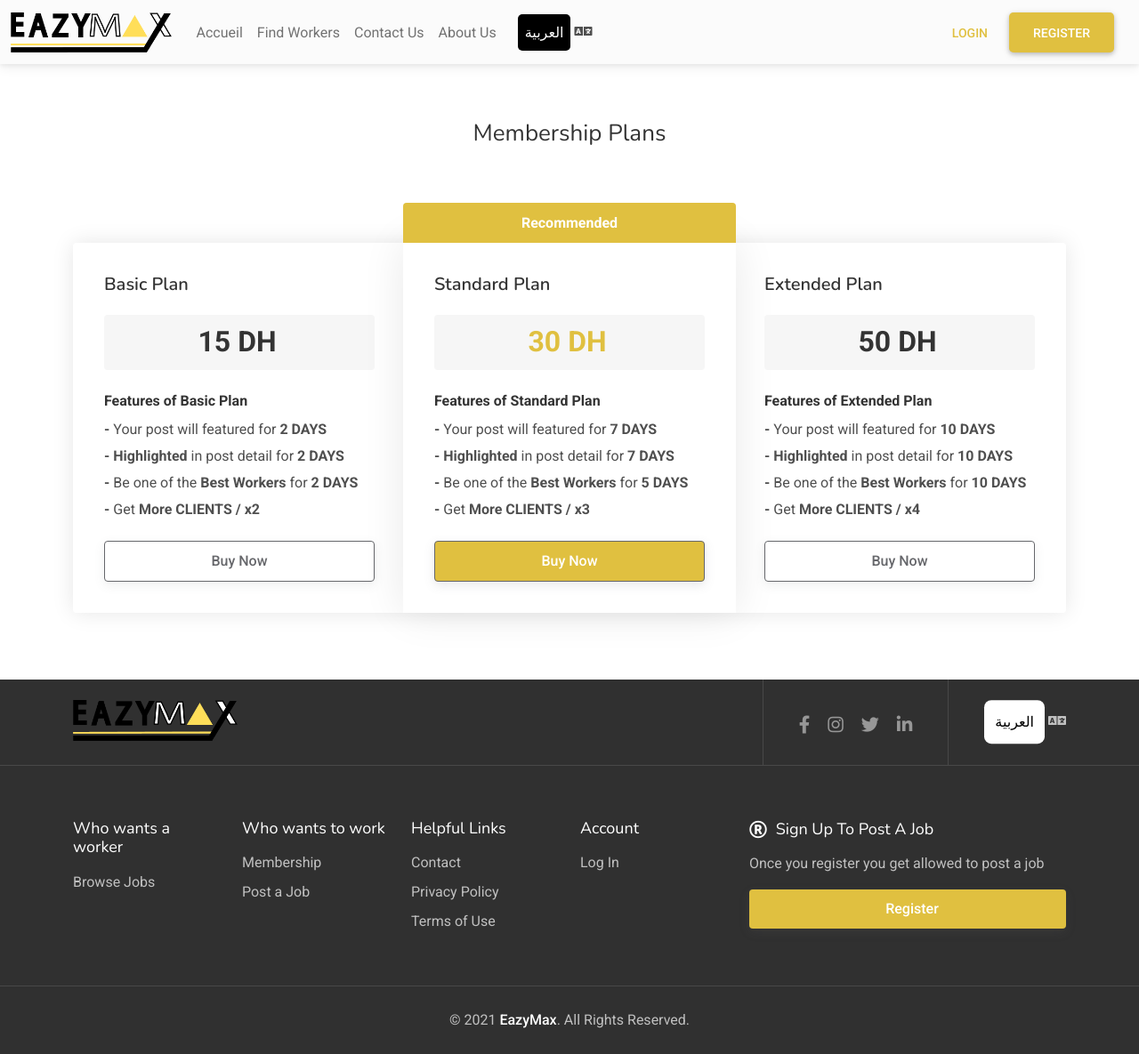
After one commit to Vazimax/eazymax-v2, a Django app: page /fr/memberships/ in a window 1280 px wide. The commit adds this page. Shown: the whole page at 89% size. Run offline with Django 3.2, Linux system fonts and the light colour scheme; some libraries are stand-ins or nearby versions; some web fonts are replaced.

Commit message:
translate some pages , and fixing a few bugs

```diff
--- a/post/templates/jobs.html
+++ b/post/templates/jobs.html
@@ -80,7 +80,7 @@
 					{% endfor %}
 				{% else %}
 				<br>
-					<h2> - {% trans "SORRY ! There is no result" %} :(</h2>
+					<h2> {% trans "SORRY ! There is no result" %} :(</h2>
 				<br>
 				{% endif %}
 
--- a/post/templates/membershipprem.html
+++ b/post/templates/membershipprem.html
@@ -150,5 +150,7 @@ const csrftoken = getCookie('csrftoken');
   }).render('#paypal-button-container');
   </script>
 
+<br>
+<br>
 
 {% endblock %}
--- /dev/null
+++ b/post/templates/memberships.html
@@ -0,0 +1,93 @@
+{% extends 'base.html' %}
+{% load i18n %}
+{% load static %}
+{% block content %}
+
+
+<!-- Membership Plans -->
+{% if userx.sta  or userx.prem or userx.vip  %}
+<center>
+	<h2>{% trans "Sorry" %}</h2>
+	<p>{% trans "You already have a membership" %}</p>
+</center>
+{% else %}
+<div class="section padding-top-60 padding-bottom-75">
+	<div class="container">
+		<div class="row">
+
+			<div class="col-xl-12">
+				<!-- Section Headline -->
+				<div class="section-headline centered margin-top-0 margin-bottom-35">
+					<h1>{% trans "Membership Plans" %}</h1>
+				</div>
+			</div>
+
+
+			<div class="col-xl-12">
+
+				<!-- Billing Cycle  -->
+				<div class="billing-cycle-radios margin-bottom-70">
+				</div>
+
+				<!-- Pricing Plans Container -->
+				<div class="pricing-plans-container">
+
+					<!-- Plan -->
+					<div class="pricing-plan">
+						<h3>{% trans "Basic Plan" %}</h3>
+						<div class="pricing-plan-label billed-monthly-label"><strong>15 DH</strong></div>
+						<div class="pricing-plan-features">
+							<strong>{% trans "Features of Basic Plan" %}</strong>
+							<ul>
+								<li>{% trans "<b>-</b> Your post will featured for <b>2 DAYS</b>" %}</li>
+								<li>{% trans "<b>- Highlighted</b> in post detail for <b>2 DAYS</b>" %}</li>
+								<li>{% trans "<b>- </b> Be one of the <b>Best Workers</b> for <b>2 DAYS</b>" %}</li>
+								<li>{% trans "<b>-</b> Get <b>More CLIENTS / x2</b>" %}</li>
+							</ul>
+						</div>
+						<a href="{% url 'membershipsta' %}" class="button full-width margin-top-20">Buy Now</a>
+					</div>
+
+					<!-- Plan -->
+					<div class="pricing-plan recommended">
+						<div class="recommended-badge">{% trans "Recommended" %}</div>
+						<h3>{% trans "Standard Plan" %}</h3>
+						<div class="pricing-plan-label billed-monthly-label"><strong>30 DH</strong></div>
+						<div class="pricing-plan-features">
+							<strong>{% trans "Features of Standard Plan" %}</strong>
+							<ul>
+								<li>{% trans "<b>-</b> Your post will featured for <b>7 DAYS</b>" %}</li>
+								<li>{% trans "<b>- Highlighted</b> in post detail for <b>7 DAYS</b>" %}</li>
+								<li>{% trans "<b>- </b> Be one of the <b>Best Workers</b> for <b>5 DAYS</b>" %}</li>
+								<li>{% trans "<b>-</b> Get <b>More CLIENTS / x3</b>" %}</li>
+							</ul>
+						</div>
+						<a href="{% url 'membershipprem' %}" class="button full-width margin-top-20">Buy Now</a>
+					</div>
+
+					<!-- Plan -->
+					<div class="pricing-plan">
+						<h3>{% trans "Extended Plan" %}</h3>
+						<div class="pricing-plan-label billed-monthly-label"><strong>50 DH</strong></div>
+
+						<div class="pricing-plan-features">
+							<strong>{% trans "Features of Extended Plan" %}</strong>
+							<ul>
+								<li>{% trans "<b>-</b> Your post will featured for <b>10 DAYS</b>" %}</li>
+								<li>{% trans "<b>- Highlighted</b> in post detail for <b>10 DAYS</b>" %}</li>
+								<li>{% trans "<b>- </b> Be one of the <b>Best Workers</b> for <b>10 DAYS</b>" %}</li>
+								<li>{% trans "<b>-</b> Get <b>More CLIENTS / x4</b>" %}</li>
+							</ul>
+						</div>
+						<a href="{% url 'membershipvip' %}" class="button full-width margin-top-20">Buy Now</a>
+					</div>
+				</div>
+
+			</div>
+
+		</div>
+	</div>
+</div>
+<!-- Membership Plans / End-->
+{% endif %}
+{% endblock %}
--- a/post/templates/membershipsta.html
+++ b/post/templates/membershipsta.html
@@ -149,5 +149,7 @@ const csrftoken = getCookie('csrftoken');
   }).render('#paypal-button-container');
   </script>
 
+<br>
+<br>
 
 {% endblock %}
--- a/post/templates/membershipvip.html
+++ b/post/templates/membershipvip.html
@@ -149,5 +149,7 @@ const csrftoken = getCookie('csrftoken');
   }).render('#paypal-button-container');
   </script>
 
+<br>
+<br>
 
 {% endblock %}
--- a/post/urls.py
+++ b/post/urls.py
@@ -7,6 +7,7 @@ urlpatterns = [
     path('about_us/',about_us,name="about"),
     path('contact/',contact,name="contact"),
 
+    path('memberships/',memberships,name="memberships"),
     path('membershipsta/',membershipsta,name="membershipsta"),
     path('membershipprem/',membershipprem,name="membershipprem"),
     path('membershipvip/',membershipvip,name="membershipvip"),
--- a/post/views.py
+++ b/post/views.py
@@ -39,11 +39,11 @@ def home(request):
                 pass
 
         featured_posts = list(Post.objects.filter(hot = True))
-        featured_jobs = random.sample(featured_posts,1)
+        featured_jobs = random.sample(featured_posts,2)
 
         posts = Post.objects.filter(poster_id=request.user.id)
         profilex = list(Profile.objects.filter(Q(vip=True) | Q(sta=True) | Q(prem=True)))
-        profiles = random.sample(profilex,2)
+        profiles = random.sample(profilex,3)
 
         filter = JobFilter(request.GET, queryset=posts)
         posts = filter.qs
@@ -68,6 +68,14 @@ def home(request):
             }
 
         return render(request, 'home.html', context)
+
+def memberships(request):
+    if request.user.is_authenticated :
+        user = Profile.objects.get(user_id=request.user.id)
+    else :
+        user = None
+
+    return render(request,'memberships.html',{'userx':user})
 
 def contact(request):
     if request.method == 'POST':
@@ -195,10 +203,10 @@ def post_detail(request, pk):
 
     object = Post.objects.get(id=pk)
     posts = list(Post.objects.filter(hot=False))
-    posts = random.sample(posts, 1)
+    posts = random.sample(posts, 2)
 
     featured_posts = list(Post.objects.filter(hot=True))
-    featured_posts = random.sample(featured_posts, 1)
+    featured_posts = random.sample(featured_posts, 2)
 
     context = {
         'object': object,
--- a/templates/parts/footer.html
+++ b/templates/parts/footer.html
@@ -56,7 +56,20 @@
 							<!-- Language Switcher -->
 							<div class="footer-row">
 								<div class="footer-row-inner">
-									<h2> <span style="color:rgb(255, 255, 73)">Nothing</span> </h2>
+									<form action="{% url 'set_language' %}" method="post">{% csrf_token %}
+										{% get_current_language as LANGUAGE_CODE %}
+										{% if LANGUAGE_CODE == 'ar' %}
+											<i class="fas fa-language"></i>
+											<button style="color: black;background-color: white; border-radius: 8px;padding: 12px;" type='submit' name='language' value='fr'>
+												Français
+											</button>
+										{% else %}
+											<button style="color: black;background-color: white; border-radius: 8px;padding: 12px;" type='submit' name='language' value='ar'>
+												العربية
+											</button>
+											<i class="fas fa-language"></i>
+										{% endif %}
+									</form>
 								</div>
 							</div>
 						</div>
@@ -89,7 +102,7 @@
 					<div class="footer-links">
 						<h3>{% trans "Who wants to work" %}</h3>
 						<ul>
-							<li><a href="#"><span>{% trans "Membership" %}</span></a></li>
+							<li><a href="{% url 'memberships' %}"><span>{% trans "Membership" %}</span></a></li>
 							<li><a href="{% url 'post_job' %}"><span>{% trans "Post a Job" %}</span></a></li>
 
 						</ul>
@@ -101,7 +114,7 @@
 					<div class="footer-links">
 						<h3>{% trans "Helpful Links" %}</h3>
 						<ul>
-							<li><a href="#"><span>{% trans "Contact" %}</span></a></li>
+							<li><a href="{% url 'contact' %}"><span>{% trans "Contact" %}</span></a></li>
 							<li><a href="#"><span>{% trans "Privacy Policy" %}</span></a></li>
 							<li><a href="#"><span>{% trans "Terms of Use" %}</span></a></li>
 						</ul>
@@ -115,7 +128,7 @@
 						<h3>{% trans 'Account' %}</h3>
 						<ul>
 							{% if user.is_authenticated %}
-								<li><a href="[% url 'profile' user.profile.id %}"><span>{% trans "My Account" %}</span></a></li>
+								<li><a href="{% url 'profile' user.profile.id %}"><span>{% trans "My Account" %}</span></a></li>
 							{% else %}
 								<li><a href="{% url 'login' %}"><span>{% trans "Log In" %}</span></a></li>
 							{% endif %}
@@ -123,12 +136,13 @@
 					</div>
 				</div>
 
-				<!-- Newsletter -->
+				{% if not user.is_authenticated %}
 				<div class="col-xl-4 col-lg-4 col-md-12">
-					<h3><i class="icon-feather-mail"></i> {% trans "Sign Up For a Newsletter" %}</h3>
-					<p>Weekly breaking news, analysis and cutting edge advices on job searching.</p>
+					<h3><i class="fas fa-registered"></i> {% trans "Sign Up To Post A Job" %}</h3>
+					<p>{% trans "Once you register you get allowed to post a job" %}</p>
 					<a href="{% url 'register' %}" class="button full-width button-sliding-icon ripple-effect margin-top-10">{% trans "Register" %}</i></a>
 				</div>
+				{% endif %}
 			</div>
 		</div>
 	</div>
```
Also changed, not shown: post/templates/categories/carpenter.html (+12 -2 lines), post/templates/categories/dishwasher.html (+12 -2 lines), post/templates/categories/electrician.html (+12 -2 lines), post/templates/categories/painter.html (+13 -3 lines), post/templates/categories/plumber.html (+12 -2 lines), user/views.py (+20 -16 lines), db.sqlite3, locale/ar/LC_MESSAGES/django.po, locale/fr/LC_MESSAGES/django.po, 2 other files.
